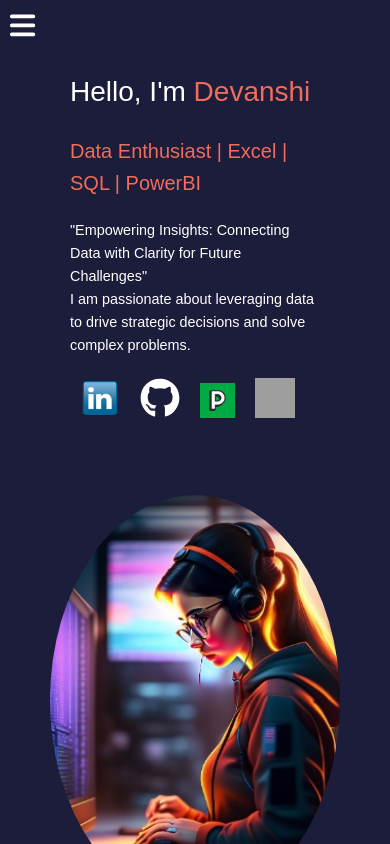
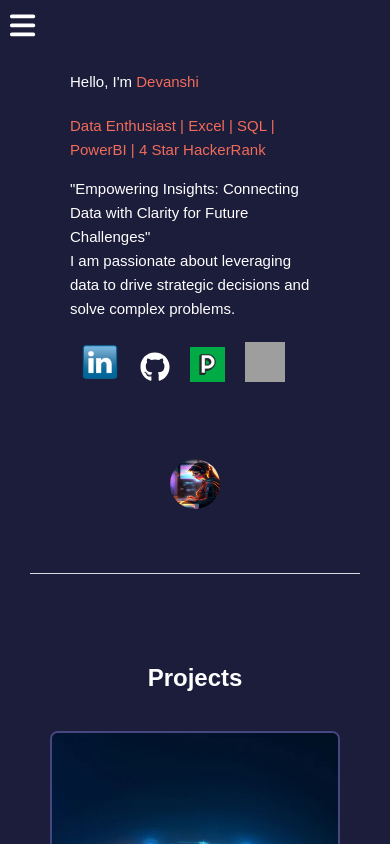
Before and after one commit to Devanshi024/Portfolio, a React (Create React App) app: page / in a window 390 px wide. Shown: the top 844 px of the page. Built offline with nearby package versions, Linux system fonts and the light colour scheme; grey boxes are pictures that could not be loaded.

Commit message:
welcome page updated

```diff
--- a/src/Components/Welcomesection.css
+++ b/src/Components/Welcomesection.css
@@ -122,3 +122,24 @@ p {
     width: calc(100% - 40px) !important;
     background-color: aliceblue !important;
   }
+
+
+/* Media query for mobile devices */
+@media (max-width: 600px) {
+    .profile-picture img {
+        width: 50px;
+        height: 50px;
+    }
+
+    .social-icons img,
+    .social-icons .contact-icon {
+        width: 30px;
+        height: 30px;
+    }
+
+    .welcome-data-container h1,
+    .welcome-data-container h3,
+    .welcome-data-container p {
+        font-size: smaller;
+    }
+}
--- a/src/Components/Welcomesection.jsx
+++ b/src/Components/Welcomesection.jsx
@@ -17,7 +17,7 @@ const WelcomeSection = () => {
                     <Grid item xs={12} md={8} className='main-content'>
                         <Grid container className='welcome-data-container'>
                             <h1>Hello, I'm <span style={{color:"#f06c5b"}}> Devanshi</span></h1>
-                            <h3><span style={{color:"#f06c5b"}}>Data Enthusiast | Excel | SQL | PowerBI </span></h3>
+                            <h3><span style={{color:"#f06c5b"}}>Data Enthusiast | Excel | SQL | PowerBI | 4 Star HackerRank</span></h3>
                             <p>
                                 "Empowering Insights: Connecting Data with Clarity for Future Challenges"
                             </p>
```
